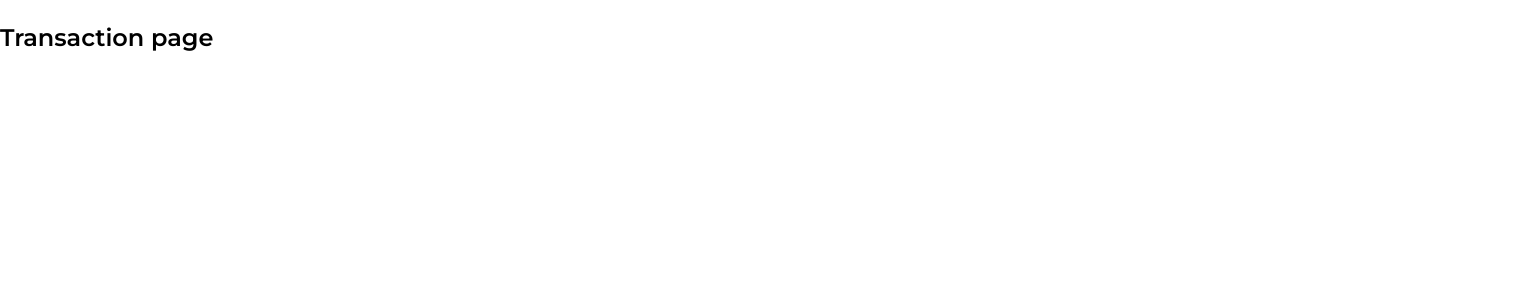
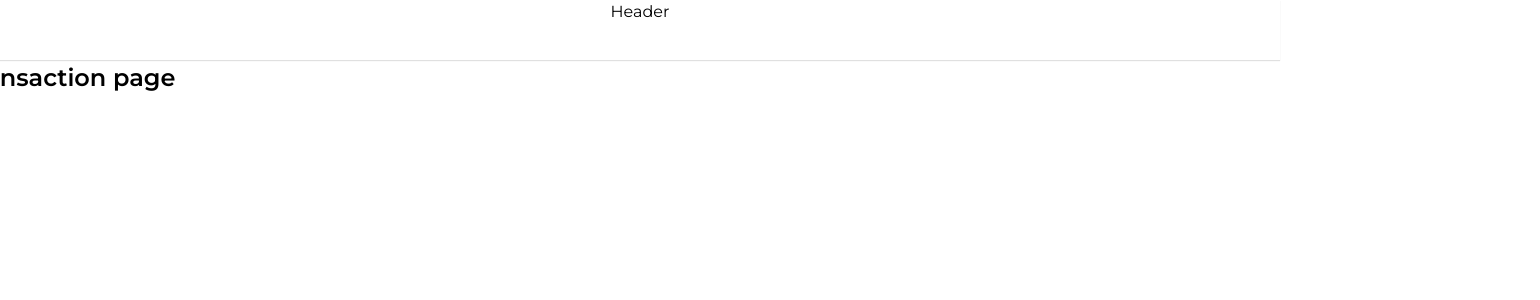
Before and after one commit to quangtuma/xocdia, a React (Create React App) app: page /transaction in a window 1280 px wide. Shown: the top 300 px of the page, 1540 px wide, since content can reach past the window. Built offline with nearby package versions, Linux system fonts and the light colour scheme.

Commit message:
Setup Layout Frame

```diff
--- a/package.json
+++ b/package.json
@@ -6,6 +6,7 @@
         "@testing-library/jest-dom": "^5.16.5",
         "@testing-library/react": "^13.4.0",
         "@testing-library/user-event": "^13.5.0",
+        "classnames": "^2.3.2",
         "install": "^0.13.0",
         "normalize.css": "^8.0.1",
         "react": "^18.2.0",
--- a/src/App.js
+++ b/src/App.js
@@ -1,5 +1,7 @@
 import { BrowserRouter as Router, Routes, Route } from 'react-router-dom';
-import { publicRoutes } from './routes';
+import { publicRoutes } from '~/routes';
+import { DefaultLayout } from '~/components/Layout';
+import { Fragment } from 'react';
 
 function App() {
     return (
@@ -9,8 +11,25 @@ function App() {
                     {/* <Route path="/" element={<Home></Home>}></Route>
                     <Route path="/transaction" element={<Transaction></Transaction>}></Route> */}
                     {publicRoutes.map((route, index) => {
+                        let Layout = DefaultLayout;
+
+                        if (route.Layout) {
+                            Layout = route.Layout;
+                        } else if (route.Layout === null) {
+                            Layout = Fragment;
+                        }
                         const Page = route.component;
-                        return <Route key={index} path={route.path} element={<Page></Page>}></Route>;
+                        return (
+                            <Route
+                                key={index}
+                                path={route.path}
+                                element={
+                                    <Layout>
+                                        <Page />
+                                    </Layout>
+                                }
+                            ></Route>
+                        );
                     })}
                 </Routes>
             </div>
--- a/src/components/GlobalStyles/GlobalStyles.scss
+++ b/src/components/GlobalStyles/GlobalStyles.scss
@@ -11,10 +11,14 @@ body {
 
 * {
     box-sizing: border-box;
+    margin: 0;
+    padding: 0;
 }
 
 :root {
     --primary: #1c1e21;
+    --default-header-height: 60px;
+    --default-content-width: 1800px;
 }
 
 html {
--- /dev/null
+++ b/src/components/Layout/DefaultLayout/DefaultLayout.module.scss
@@ -0,0 +1,18 @@
+.wrapper {
+    display: flex;
+    flex-direction: column;
+    align-items: center;
+}
+
+.container {
+    width: var(--default-content-width);
+    min-width: 100px;
+    background-color: transparent;
+    display: flex;
+}
+
+.content {
+    flex: 1;
+    background-color: #aaa;
+    min-height: 1000px;
+}
--- /dev/null
+++ b/src/components/Layout/DefaultLayout/Header/Header.module.scss
@@ -0,0 +1,7 @@
+.wrapper {
+    width: 100%;
+    height: var(--default-header-height);
+    box-shadow: 0px 1px 1px rgb(0 0 0 / 12%);
+    display: flex;
+    justify-content: center;
+}
--- /dev/null
+++ b/src/components/Layout/DefaultLayout/Header/index.js
@@ -0,0 +1,10 @@
+import classNames from 'classnames/bind';
+import styles from './Header.module.scss';
+
+const clName = classNames.bind(styles);
+
+function Header() {
+    return <header className={clName('wrapper')}>Header</header>;
+}
+
+export default Header;
--- /dev/null
+++ b/src/components/Layout/DefaultLayout/Sidebar/Sidebar.module.scss
@@ -0,0 +1,4 @@
+.wrapper {
+    width: 222px;
+    min-height: 1000px;
+}
--- /dev/null
+++ b/src/components/Layout/DefaultLayout/Sidebar/index.js
@@ -0,0 +1,14 @@
+import classNames from 'classnames/bind';
+import styles from './Sidebar.module.scss';
+
+const clName = classNames.bind(styles);
+
+function Sidebar() {
+    return (
+        <aside className={clName('wrapper')}>
+            <h2>Sidebar</h2>
+        </aside>
+    );
+}
+
+export default Sidebar;
--- a/src/components/Layout/DefaultLayout/index.js
+++ b/src/components/Layout/DefaultLayout/index.js
@@ -0,0 +1,20 @@
+import classNames from 'classnames/bind';
+import styles from './DefaultLayout.module.scss';
+import Header from './Header';
+import Sidebar from './Sidebar';
+
+const clName = classNames.bind(styles);
+
+function DefaultLayout({ children }) {
+    return (
+        <div className={clName('wrapper')}>
+            <Header />
+            <div className={clName('container')}>
+                <Sidebar />
+                <div className="content">{children}</div>
+            </div>
+        </div>
+    );
+}
+
+export default DefaultLayout;
--- /dev/null
+++ b/src/components/Layout/index.js
@@ -0,0 +1 @@
+export { default as DefaultLayout } from './DefaultLayout';
--- /dev/null
+++ b/src/pages/Profile/index.js
@@ -0,0 +1,5 @@
+function Profile() {
+    return <label>Profile</label>;
+}
+
+export default Profile;
--- a/src/routes/index.js
+++ b/src/routes/index.js
@@ -1,9 +1,11 @@
 import Home from '~/pages/Home';
 import Transaction from '~/pages/Transaction';
+import Profile from '~/pages/Profile';
 
 const publicRoutes = [
     { path: '/', component: Home },
     { path: '/transaction', component: Transaction },
+    { path: '/profile', component: Profile },
 ];
 
 const privateRoutes = [];
```
Also changed, not shown: 1 other file (tests, documents, lock files or other folders).
